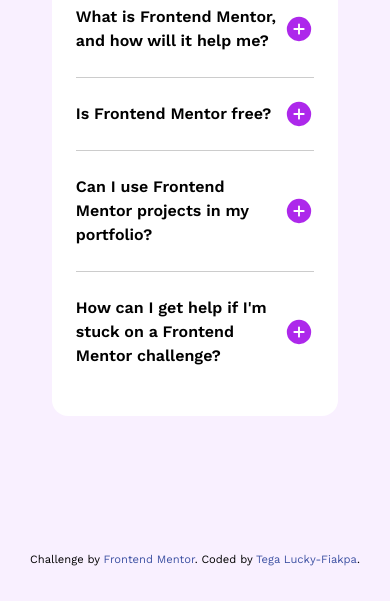
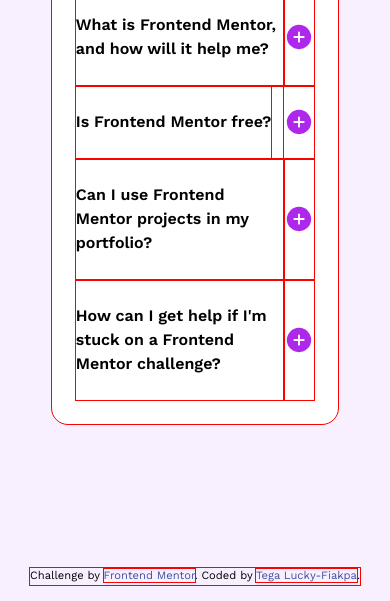
Before and after one commit to tegxy/faq-accordion-main, a plain HTML site: page index.html in a window 390 px wide. Shown: the part 243-844 px from the top of the page. Drawn offline with nearby package versions, Linux system fonts and the light colour scheme.

Commit message:
chasing perfect

```diff
--- a/css/_media-query.scss
+++ b/css/_media-query.scss
@@ -15,7 +15,7 @@
   }
 
   .attribution {
-    margin-bottom: 1rem;
+    // margin-bottom: 1rem;
     flex-shrink: 0;
   }
 }
--- a/css/style.scss
+++ b/css/style.scss
@@ -1,6 +1,6 @@
-// * {
-//   outline: 1px solid red !important;
-// }
+* {
+  outline: 1px solid red !important;
+}
 // this code above is just for debugging purposes. It outlines all elements with a red border so you can see their boundaries
 
 @import "_reset.scss";
```
Also changed, not shown: css/style.css, 1 other file.
